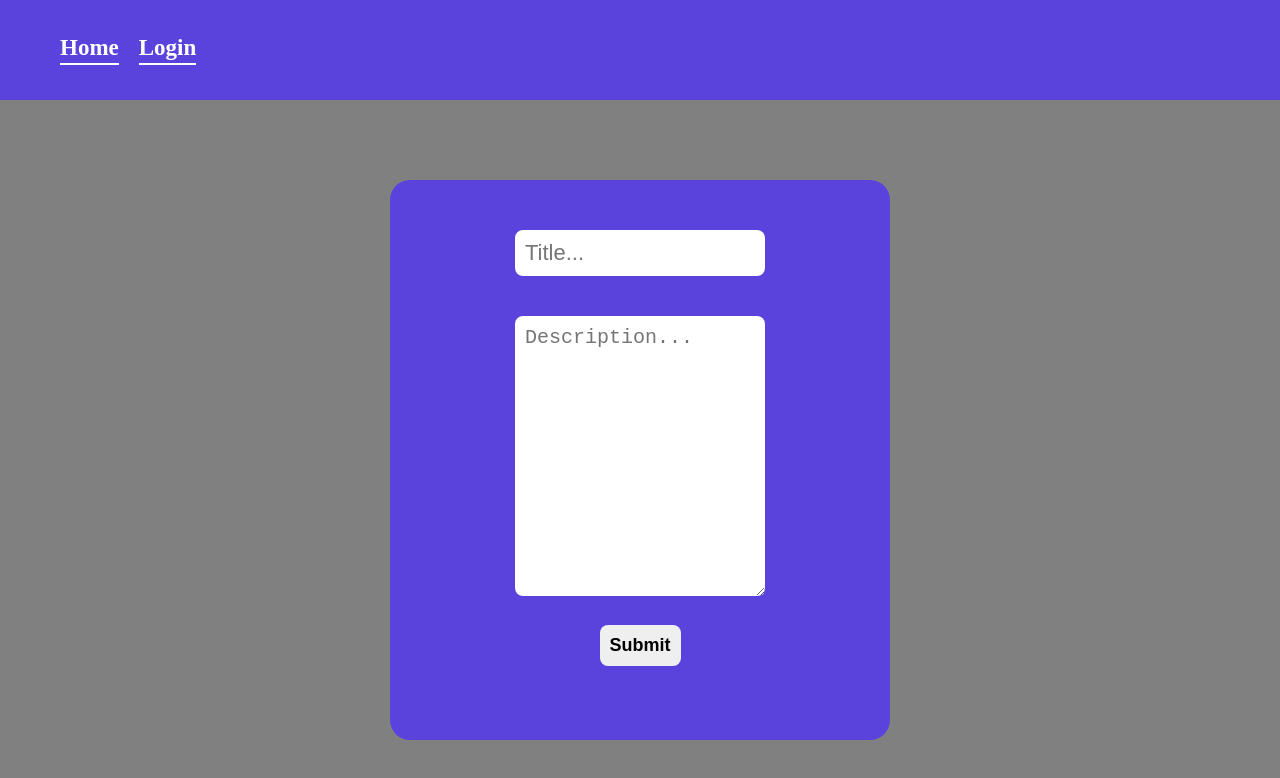
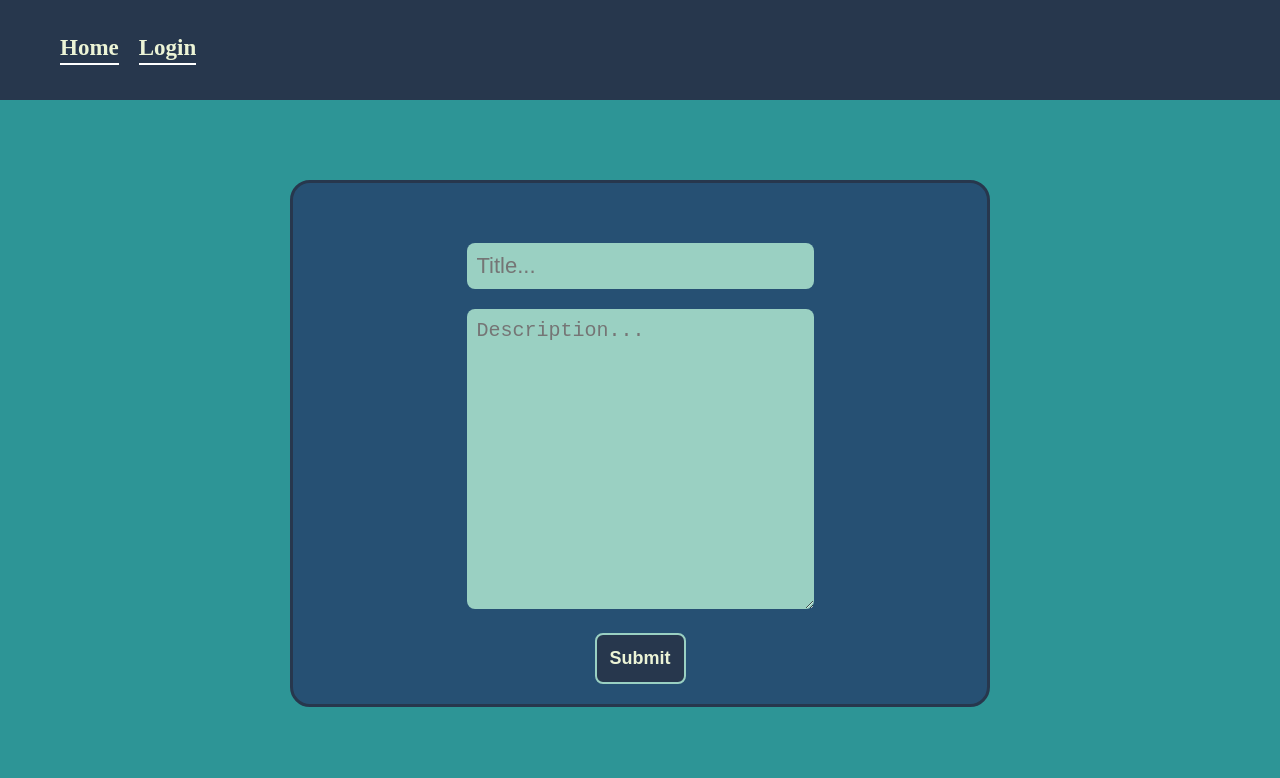
Before and after one commit to shubham282raj/firebase-react-project, a React (Create React App) app: page /createpost in a window 1280 px wide. Shown: the top 778 px of the page. Built offline with nearby package versions, Linux system fonts and the light colour scheme; no server answers.

Commit message:
Added posts in home page

```diff
--- a/src/App.css
+++ b/src/App.css
@@ -4,16 +4,16 @@
   padding: 0px;
 }
 body{
-  background-color: grey;
+  background-color: #2D9596;
 }
 .App {
   text-align: center;
 }
 
 .header{
-  background-color: rgb(90, 67, 221);
+  background-color: #27374D;
   height: 100px;
-  color: white;
+  color: #ECF4D6;
   display: flex;
   justify-content: space-between;
   align-items: center;
@@ -23,7 +23,7 @@ body{
 
 .header a {
   display: inline-block;
-  color: white;
+  color: inherit;
   margin-right: 20px;
   text-decoration: none;
   padding-bottom: 2px;
@@ -31,7 +31,6 @@ body{
   font-weight: bold;
   transition: .7s;
 }
-
 
 .header .userNavInfo{
   display: flex;
@@ -43,20 +42,38 @@ body{
   font-weight: bold;
 }
 .header #userNavDisplayImg{
+  margin: 0 10px;
   border-radius: 15px;
 }
 
+.header #navBarLogOut{
+  font-size: 16px;
+  background-color: #ECF4D6;
+  color: #265073;
+  font-weight: bold;
+  padding: 5px;
+  border: none;
+  border-radius: 5px;
+}
+
+.header #navBarLogOut:hover{
+  cursor: pointer;
+}
+
 .createPostContainer{
-  background-color: rgb(90, 67, 221);
-  width: 500px;
-  height: 70vh;
+  background-color: #265073;
+  border: 3px solid #27374D;
+  width: 700px;
   margin: auto;
   margin-top: 10vh;
   border-radius: 20px;
+  color: #27374D;
 }
 
 .createPostContainer #createPostTitleInput{
-  margin-top: 10%;
+  color: inherit;
+  background-color: #9AD0C2;
+  margin-top: 60px;
   width: 50%;
   font-size: 22px;
   padding: 10px;
@@ -65,20 +82,71 @@ body{
 }
 
 .createPostContainer #createPostDescription{
+  color: inherit;
+  background-color: #9AD0C2;
   font-size: 20px;
-  margin-top: 8%;
+  margin-top: 20px;
   width: 50%;
-  height: 50%;
+  height: 300px;
   padding: 10px;
   border: none;
   border-radius: 8px;
 }
 
 .createPostContainer #createPostSubmitButton{
-  margin-top: 5%;
-  padding: 10px;
-  border: none;
+  background-color: #27374D;
+  border: 2px solid #9AD0C2;
+  color: #ECF4D6;
+  margin: 20px 0;
+  padding: 13px;
   border-radius: 8px;
   font-size: 18px;
   font-weight: bold;
 }
+
+#postsContainer{
+  display: flex;
+  flex-direction: column;
+  align-items: center;
+}
+
+.postContainer{
+  margin-top: 2vh;
+  display: flex;
+  flex-direction: column;
+  width: 500px;
+  border: 3px solid #27374D;
+  border-radius: 15px;
+  background-color: #265073;
+  color: #ECF4D6;
+}
+
+.postContainer .title{
+  margin: 30px 0px 20px 0px;
+
+}
+
+.postContainer .title > h1{
+  display: inline-block;
+  border-bottom: 4px solid #2D9596;
+  padding: 0px 10px;
+  border-radius: 10px;
+}
+
+.postContainer .body {
+  margin-bottom: 20px;
+  font-size: 20px;
+  font-weight: bold;
+  padding: 10px 30px;
+}
+
+.postContainer .author{
+  position: relative;
+  height: 50px;
+}
+.postContainer .author > p{
+  display: inline-block;
+  position: absolute;
+  left: 8%;
+  top: 15%;
+}
--- a/src/App.tsx
+++ b/src/App.tsx
@@ -1,7 +1,7 @@
 import React from 'react';
 import {BrowserRouter as Router, Route, Routes} from 'react-router-dom'
 import './App.css';
-import { Main } from './pages/Main';
+import { Main } from './pages/main/Main';
 import { Login } from './pages/Login';
 import { Navbar } from './components/navbar';
 import { CreatePost } from './pages/create-post/CreatePost';
--- a/src/components/navbar.tsx
+++ b/src/components/navbar.tsx
@@ -29,7 +29,7 @@ export const Navbar = () => {
               src={user?.photoURL || " "}
               height="30px"
             />
-            <button onClick={logOut}>Log Out</button>
+            <button id="navBarLogOut" onClick={logOut}>Log Out</button>
           </>
         )}
       </span>
--- a/src/pages/Main.tsx
+++ /dev/null
@@ -1,7 +0,0 @@
-export const Main = () => {
-    return (
-        <div>
-            Main Page
-        </div>
-    )
-}
--- /dev/null
+++ b/src/pages/main/Main.tsx
@@ -0,0 +1,37 @@
+import { getDocs, collection } from "firebase/firestore";
+import { db } from "../../config/firebase";
+import { useEffect, useState } from "react";
+import { string } from "prop-types";
+import { Post } from "./Post";
+
+export interface Posts {
+  id: string;
+  userId: string;
+  title: string;
+  username: string;
+  description: string;
+}
+
+export const Main = () => {
+  const [postsList, setPostsList] = useState<Posts[] | null>(null);
+  const postsRef = collection(db, "posts");
+
+  const getPosts = async () => {
+    const data = await getDocs(postsRef);
+    setPostsList(
+      data.docs.map((doc) => ({ ...doc.data(), id: doc.id })) as Posts[]
+    );
+  };
+
+  useEffect(() => {
+    getPosts();
+  }, []);
+
+  return (
+    <div id="postsContainer">
+      {postsList?.map((post) => {
+        return <Post post={post} />;
+      })}
+    </div>
+  );
+};
--- /dev/null
+++ b/src/pages/main/Post.tsx
@@ -0,0 +1,21 @@
+import {Posts as PostType} from './Main'
+
+interface Props {
+    post: PostType;
+}
+
+export const Post = (props: Props) => {
+    const {post} = props; //destructing the props
+
+    return <div className='postContainer' >
+        <div className='title'>
+            <h1>{post.title}</h1>
+        </div>
+        <div className='body'>
+            <p>{post.description}</p>
+        </div>
+        <div className='author'>
+            <p>@{post.username}</p>
+        </div>
+    </div>
+}
```
